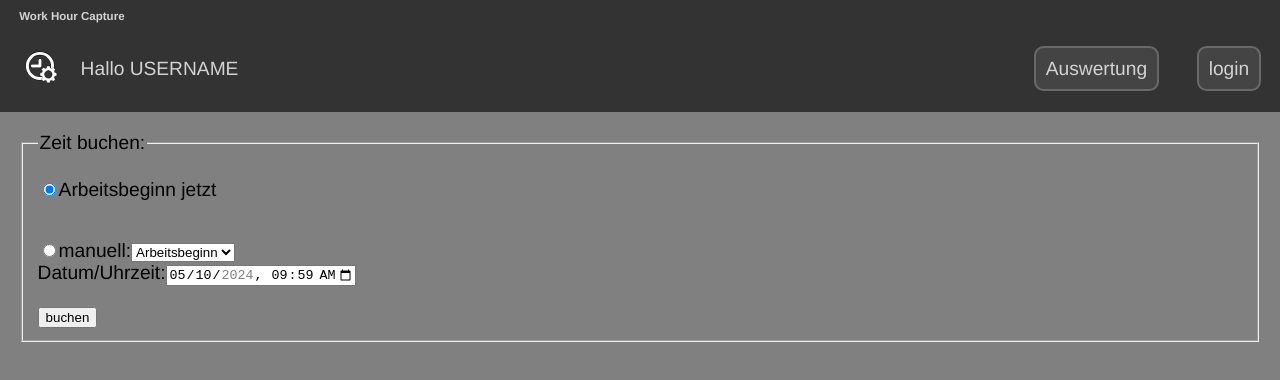
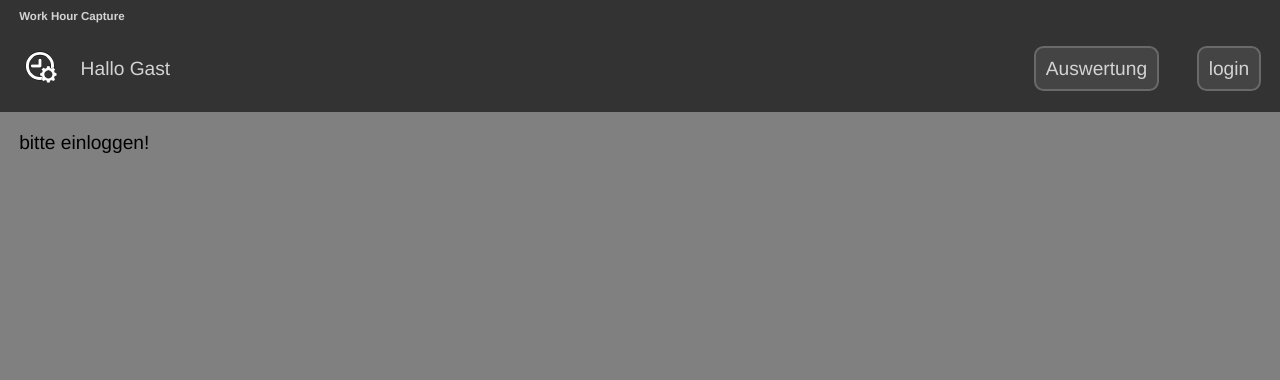
Before and after one commit to CarstenKremser/workhourcapture, a React (Vite) app in the folder frontend/: page / in a window 1280 px wide. Shown: the top 380 px of the page. Built offline with nearby package versions, Linux system fonts and the light colour scheme.

Commit message:
implement basic login behaviour

```diff
--- a/frontend/src/App.tsx
+++ b/frontend/src/App.tsx
@@ -1,21 +1,31 @@
 import {Route, Routes} from "react-router-dom";
 import './styles/style.css'
+import {User} from "./components/UserData.ts"
 import {NavBar} from "./components/NavBar.tsx";
 import {HeaderBar} from "./components/HeaderBar.tsx";
 import {MainRecordentry} from "./components/MainRecordentry.tsx";
 import {MainAnalyse} from "./components/MainAnalyse.tsx";
-import {LoginCard} from "./components/LoginCard.tsx";
+import {MainLogin} from "./components/MainLogin.tsx";
+import {useEffect, useState} from "react";
+import {MainLogout} from "./components/MainLogout.tsx";
 
 export default function App() {
+
+    const [currentUser, setCurrentUser] = useState<User | null>(null);
+
+    useEffect(() => {
+        console.log("App - Current user is ", currentUser);
+    }, [currentUser]);
 
     return (
         < >
             <HeaderBar />
-            <NavBar />
+            <NavBar user={currentUser} />
             <Routes>
-                <Route path="/" element={<MainRecordentry />} />
-                <Route path="/analyse" element={<MainAnalyse />} />
-                <Route path="/login" element={<LoginCard />} />
+                <Route path="/" element={<MainRecordentry user={currentUser}/>} />
+                <Route path="/analyse" element={<MainAnalyse user={currentUser}/>} />
+                <Route path="/login" element={<MainLogin setUser={setCurrentUser} />} />
+                <Route path="/logout" element={<MainLogout setUser={setCurrentUser} />} />
             </Routes>
         </>
     )
--- /dev/null
+++ b/frontend/src/components/LoginAdviceCard.tsx
@@ -0,0 +1,11 @@
+import '../styles/style.css';
+
+import {ReactElement} from "react";
+
+export function LoginAdviceCard(): ReactElement {
+        return <>
+            <div className="login-advice-card">
+                <p>bitte einloggen!</p>
+            </div>
+        </>
+}
--- a/frontend/src/components/MainAnalyse.tsx
+++ b/frontend/src/components/MainAnalyse.tsx
@@ -7,9 +7,14 @@ import "react-datepicker/dist/react-datepicker.css";
 import '../styles/datepickerstyle.css';
 import {workingDaysType} from "./WorkingTimeData.tsx";
 import {WorkingDaysCard} from "./WorkingDaysCard.tsx";
+import {User} from "./UserData.ts";
+import {LoginAdviceCard} from "./LoginAdviceCard.tsx";
 
+export type MainAnalyseProps = {
+    user: User | null;
+}
 
-export function MainAnalyse(): ReactElement {
+export function MainAnalyse(props: MainAnalyseProps): ReactElement {
 
     const [selectedMonth, setSelectedMonth] = useState<Date | null>(new Date());
     const [workingDays, setWorkingDays] = useState<workingDaysType | null>(null);
@@ -52,7 +57,8 @@ export function MainAnalyse(): ReactElement {
         return <span title={tooltipText}>{shortMonth}</span>;
     };
 
-    return (<>
+    function mainAnalyse(): ReactElement {
+        return <>
             <main className="main-analyse">
                 <h2>Analyse/Report</h2>
                 <form onSubmit={handleSubmit}>
@@ -88,5 +94,13 @@ export function MainAnalyse(): ReactElement {
                     }
                 </div>
             </main>
+        </>
+    }
+
+    return (<>
+        {(props.user !== undefined && props.user !== null)
+            ? mainAnalyse()
+            : <LoginAdviceCard />
+        }
     </>)
 }
--- a/frontend/src/components/LoginCard.tsx
+++ b/frontend/src/components/MainLogin.tsx
@@ -1,21 +1,36 @@
 import '../styles/style.css';
 import '../styles/styles_login.css';
-import {ReactElement, useState} from "react";
+import React, {ReactElement, useState} from "react";
+import {User} from './UserData.ts';
+import {useNavigate} from "react-router-dom";
 
+type LoginCardProps = {
+    setUser: (user: User | null) => void;
+}
 
-export function LoginCard(): ReactElement {
+export function MainLogin(props: LoginCardProps): ReactElement {
 
     const [username, setUsername] = useState("");
     const [password, setPassword] = useState("");
 
-    function handleSubmit(event: React.FormEvent<HTMLInputElement>) {
+    const navigate = useNavigate()
+
+    function handleSubmit(event: React.FormEvent<HTMLFormElement>) {
         event.preventDefault();
         console.log("Login submit");
+        const user: User = {
+            id: "",
+            username: username,
+            password: password
+        }
+        console.log("LoginCard - User is: ",user);
+        props.setUser(user);
+        navigate("/");
     }
 
     function loginForm(): ReactElement {
         return <>
-            <form className="login-form">
+            <form className="login-form" onSubmit={handleSubmit}>
                 <h2> Login:</h2>
                 <ul>
                     <li className="login-label">
@@ -23,6 +38,7 @@ export function LoginCard(): ReactElement {
                     </li>
                     <li className="login-input">
                         <input
+                            autoFocus
                             id={"login-username"}
                             type={"text"}
                             value={username}
@@ -44,7 +60,6 @@ export function LoginCard(): ReactElement {
                         <input
                             id={"login-submit"}
                             type={"submit"}
-                            onSubmit={handleSubmit}
                             value="login"
                         />
                     </li>
@@ -54,8 +69,8 @@ export function LoginCard(): ReactElement {
     }
 
     return <>
-        <div className="login-card">
+        <main className="main-login">
             {loginForm()}
-        </div>
+        </main>
     </>;
 }
--- /dev/null
+++ b/frontend/src/components/MainLogout.tsx
@@ -0,0 +1,14 @@
+import {User} from "./UserData.ts";
+
+export type LogoutCardProps = {
+    setUser: (user: User | null) => void;
+}
+
+export function MainLogout(props: LogoutCardProps) {
+    props.setUser(null);
+    return <>
+        <main>
+            <p>Du wurdest abgemeldet!</p>
+        </main>
+    </>;
+}
--- a/frontend/src/components/MainRecordentry.tsx
+++ b/frontend/src/components/MainRecordentry.tsx
@@ -1,6 +1,8 @@
-import '../styles/style.css'
+import '../styles/style.css';
 import React, {ReactElement, useEffect, useState} from "react";
 import axios from "axios";
+import {User} from "./UserData.ts";
+import {LoginAdviceCard} from "./LoginAdviceCard.tsx";
 
 function DateTimeNow() {
     const nowWithOutTimezone = new Date();
@@ -39,7 +41,11 @@ function RecordTypeToString(recordType: string) {
     }
 }
 
-export function MainRecordentry(): ReactElement {
+export type MainRecordentryProps = {
+    user: User | null;
+}
+
+export function MainRecordentry(props: MainRecordentryProps): ReactElement {
 
     const [sugestedRecordType, setSugestedRecordType] = useState("workstart");
     const [entryMethod, setEntryMethod] = useState("instant");
@@ -99,8 +105,8 @@ export function MainRecordentry(): ReactElement {
         }
     };
 
-    return (<>
-        <main className="main-recordentry">
+    function recordEntryForm(): ReactElement {
+        return <>
             <form onSubmit={handleSubmit}>
 
                 <fieldset className="recordtime-editfieldset">
@@ -147,6 +153,15 @@ export function MainRecordentry(): ReactElement {
                     </div>
                 </fieldset>
             </form>
+        </>
+    }
+
+    return (<>
+        <main className="main-recordentry">
+            {(props.user !== undefined && props.user !== null)
+                ? recordEntryForm()
+                : <LoginAdviceCard />
+            }
         </main>
     </>);
 }
--- a/frontend/src/components/NavBar.tsx
+++ b/frontend/src/components/NavBar.tsx
@@ -2,8 +2,30 @@ import {ReactElement} from 'react';
 import {Link, NavLink} from "react-router-dom";
 import timeIconWhite from '../assets/TimeIcon_white.svg'
 import '../styles/style.css'
+import {User} from "./UserData.ts";
 
-export function NavBar(): ReactElement {
+export type NavBarProps = {
+    user: User | null;
+}
+
+export function NavBar(props: NavBarProps): ReactElement {
+
+    function getDisplayName() {
+        if (props.user) {
+            return props.user.username;
+        }
+        return "Gast";
+    }
+
+    function loginLogoutLink(): ReactElement {
+        if (props.user) {
+            return <NavLink to={"/logout"}>logout</NavLink>
+        } else {
+            return <NavLink to={"/login"}>login</NavLink>
+
+        }
+    }
+
     return (<>
         <nav className="navbar">
             <Link to="/">
@@ -12,7 +34,7 @@ export function NavBar(): ReactElement {
                         <img className="title-icon" src={timeIconWhite} alt="TimeIcon"/>
                     </div>
                     <div className="navbar-greeting">
-                    Hallo USERNAME
+                        Hallo {getDisplayName()}
                     </div>
                 </div>
             </Link>
@@ -21,7 +43,7 @@ export function NavBar(): ReactElement {
                     <NavLink to={"/analyse"}>Auswertung</NavLink>
                 </li>
                 <li className="navbar-item">
-                    <NavLink to={"/login"}>login</NavLink>
+                    {loginLogoutLink()}
                 </li>
             </ul>
         </nav>
--- /dev/null
+++ b/frontend/src/components/UserData.ts
@@ -0,0 +1,5 @@
+export type User = {
+    id: string,
+    username: string,
+    password: string,
+}
--- a/frontend/src/styles/styles_login.css
+++ b/frontend/src/styles/styles_login.css
@@ -1,4 +1,4 @@
-.login-card {
+.main-login {
     display: flex;
     flex-direction: column;
     align-items: center;
```
Lines whose indentation alone changed are shown as unchanged.
